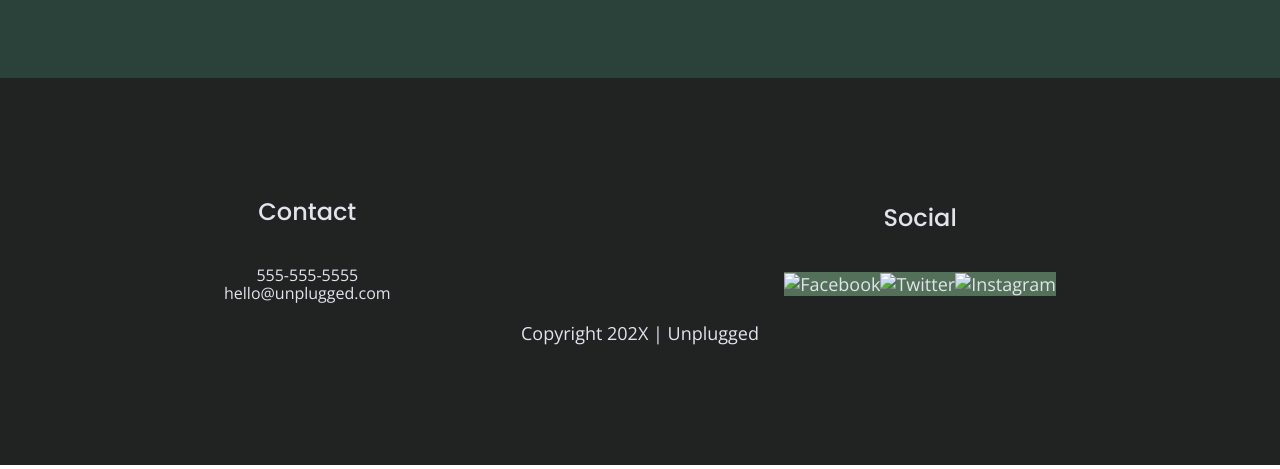
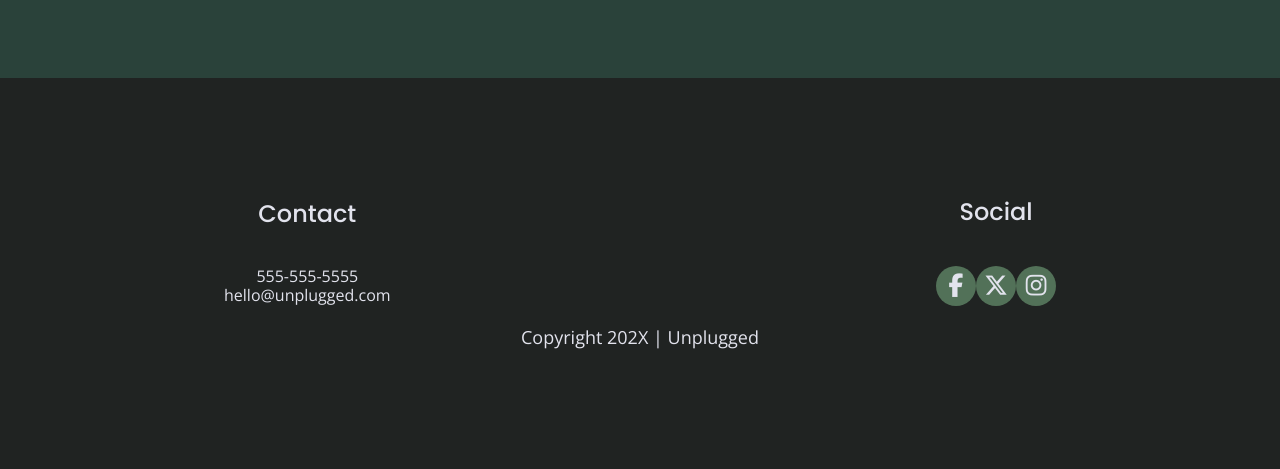
Before and after one commit to melibee-coding/unplugged, a website built with Parcel: page index.html in a window 1280 px wide. Shown: the part 2469-2938 px from the top of the page. Built offline with nearby package versions, Linux system fonts and the light colour scheme.

Commit message:
Added social icons.

```diff
--- a/css/main.css
+++ b/css/main.css
@@ -217,13 +217,21 @@ footer .social-icons {
   display: flex;
   justify-content: space-around;
   align-items: center;
-  background-color: #527158;
+
 }
 
-.footer .social-icons p {
+footer .social-icons p {
   display: flex;
   justify-content: center;
   align-items: center;
+  background-color: #527158;
+  width: 40px;
+  height: 40px;
+  border-radius: 50%;
+}
+
+footer .social-icons p i {
+  font-size: 1.3125em;
 }
 
 footer .copyright {
--- a/index.html
+++ b/index.html
@@ -204,27 +204,27 @@
             <div class="social-icons">
               <p>
                 <a
-                  href="https://facebook.com/yoursite"
-                  rel="noopener"
-                  target="_blank"
-                  ><img src="" alt="Facebook"
-                /></a>
+                href="https://facebook.com"
+                rel="noopener"
+                target="_blank">
+                <i class="fa-brands fa-facebook-f fa-lg" alt="Facebook"></i>
+            </a>
               </p>
               <p>
                 <a
-                  href="https://twitter.com/yoursite"
+                  href="https://twitter.com"
                   rel="noopener"
                   target="_blank"
-                  ><img src="" alt="Twitter"
-                /></a>
+                  ><i class="fa-brands fa-x-twitter fa-lg" alt="X"></i>
+                </a>
               </p>
               <p>
                 <a
-                  href="https://instagram.com/yoursite"
+                  href="https://instagram.com"
                   rel="noopener"
                   target="_blank"
-                  ><img src="" alt="Instagram"
-                /></a>
+                  ><i class="fa-brands fa-instagram fa-lg" alt="Instagram"></i>
+                </a>
               </p>
             </div>
             <!--End of social-icons-->
```
Also changed, not shown: about/index.html (+8 -8 lines), faq/index.html (+9 -9 lines).
